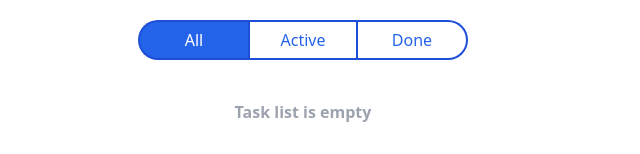
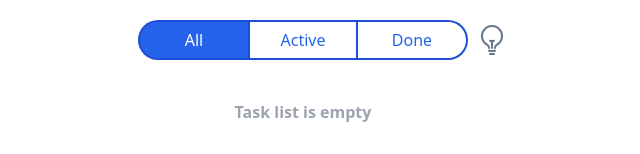
Before and after one commit to Nike11088/vue_todo_app, a Vue app: page / in a window 1280 px wide. Shown: the top 154 px of the page, without its empty margins (337-977 px from the left). Built offline with nearby package versions, Linux system fonts and the light colour scheme.

Commit message:
added switch theme button

```diff
--- a/src/App.vue
+++ b/src/App.vue
@@ -3,10 +3,17 @@
     class="flex flex-col items-center min-w-[350px] h-100vh"
     @click="containerClick"
   >
-    <TaskFilter
-      :activeFilter="activeFilter"
-      @setFilter="setFilter"
-    />
+    <div class="flex items-center mt-5 relative">
+      <TaskFilter
+        :activeFilter="activeFilter"
+        @setFilter="setFilter"
+      />
+      <LampIcon
+        class="absolute top-[4px] right-[-40px] cursor-pointer"
+        :color="themeColor"
+        @click="switchTheme"
+      />
+    </div>
 
     <TaskList
       v-if="filteredTasks.length > 0"
@@ -44,6 +51,8 @@ import AddTaskForm from './components/AddTaskForm.vue'
 import { defineComponent } from 'vue'
 import { type Filter } from './types/Filter'
 import { type Task } from './types/Task'
+import LampIcon from './components/icons/LampIcon.vue'
+import 'material-icons/iconfont/material-icons.css'
 
 type Nullable<T> = T | null
 
@@ -51,7 +60,8 @@ interface State {
   activeFilter: Filter,
   tasks: Task[],
   addTaskFormVisible: boolean,
-  selected: Nullable<number>
+  selected: Nullable<number>,
+  darkTheme: boolean
 }
 
 const appName = 'todo-app'
@@ -62,7 +72,8 @@ export default defineComponent({
     TaskFilter,
     TaskList,
     AddTaskButton,
-    AddTaskForm
+    AddTaskForm,
+    LampIcon
   },
   created () {
     const tasks = localStorage.getItem(`${appName}.${tasksName}`)
@@ -75,7 +86,8 @@ export default defineComponent({
       activeFilter: 'All',
       tasks: [],
       addTaskFormVisible: false,
-      selected: null
+      selected: null,
+      darkTheme: false
     }
   },
   methods: {
@@ -135,6 +147,9 @@ export default defineComponent({
     },
     isMobile () {
       return /Android|iPhone/i.test(navigator.userAgent)
+    },
+    switchTheme () {
+      this.darkTheme = !this.darkTheme
     }
   },
   computed: {
@@ -148,6 +163,9 @@ export default defineComponent({
         default:
           return this.tasks
       }
+    },
+    themeColor () {
+      return this.darkTheme ? 'text-amber-300' : 'text-slate-500'
     }
   }
 })
--- a/src/components/TaskFilter.vue
+++ b/src/components/TaskFilter.vue
@@ -1,6 +1,6 @@
 <template>
   <div>
-    <div class="flex justify-between items-center w-[330px] h-[40px] mt-5">
+    <div class="flex justify-between items-center w-[330px] h-[40px]">
       <button
         class="w-[110px] h-[40px] text-blue-600 font-medium border-2 border-blue-700 rounded-l-full border-r-0 active:bg-none hover:bg-blue-300"
         :class="{ 'text-white bg-blue-600 hover:bg-blue-500': activeFilter === 'All' }"
--- /dev/null
+++ b/src/components/icons/LampIcon.vue
@@ -0,0 +1,22 @@
+<template>
+  <div :class="color">
+    <svg xmlns="http://www.w3.org/2000/svg" fill="none" viewBox="0 0 24 24" stroke-width="1.5" stroke="currentColor" class="w-8 h-8">
+      <path stroke-linecap="round" stroke-linejoin="round" d="M12 18v-5.25m0 0a6.01 6.01 0 001.5-.189m-1.5.189a6.01 6.01 0 01-1.5-.189m3.75 7.478a12.06 12.06 0 01-4.5 0m3.75 2.383a14.406 14.406 0 01-3 0M14.25 18v-.192c0-.983.658-1.823 1.508-2.316a7.5 7.5 0 10-7.517 0c.85.493 1.509 1.333 1.509 2.316V18" />
+    </svg>
+  </div>
+</template>
+
+<script lang="ts">
+import { type PropType, defineComponent } from 'vue'
+
+export default defineComponent({
+  props: {
+    color: {
+      type: String
+    }
+  }
+})
+</script>
+
+<style scoped>
+</style>
```
